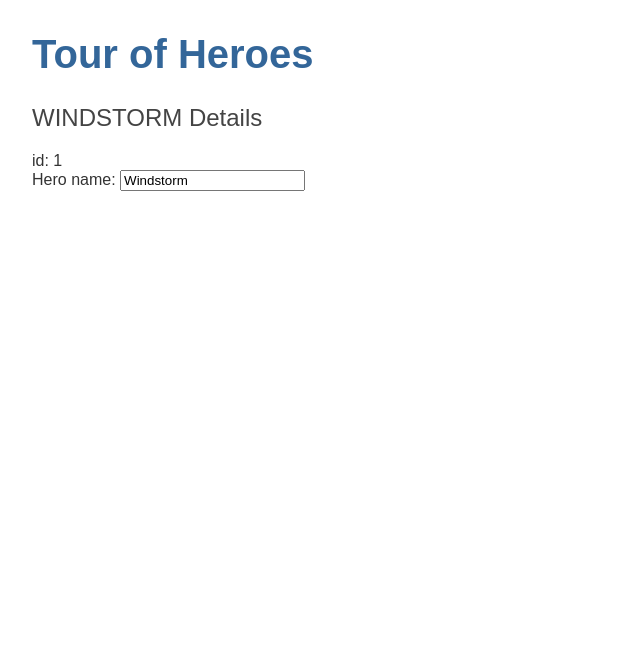
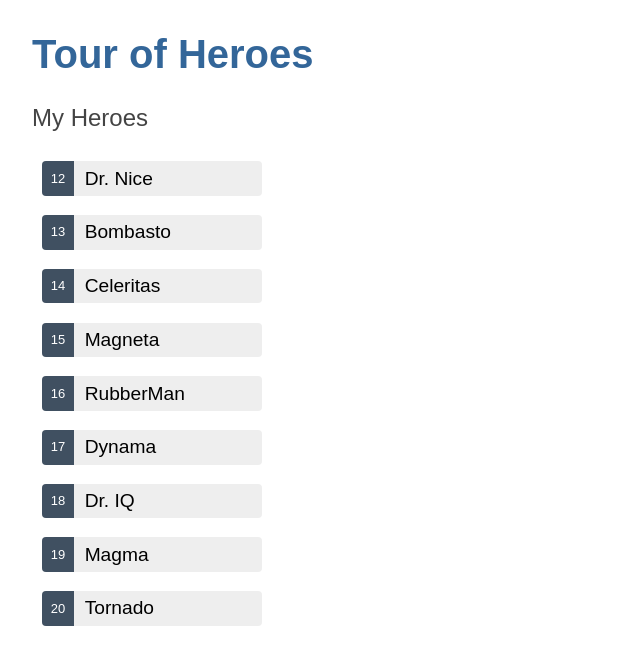
Before and after one commit to jani-heinikoski/sds-full-stack, an Angular app in the folder coursework/angular/angular-tour-of-heroes/: page / in a window 1280 px wide. Shown: the top 664 px of the page, without its empty margins (0-640 px from the left). Built offline with nearby package versions, Linux system fonts and the light colour scheme.

Commit message:
angular module: finished chapter 2. Display a List

```diff
--- a/coursework/angular/angular-tour-of-heroes/src/app/heroes/heroes.component.css
+++ b/coursework/angular/angular-tour-of-heroes/src/app/heroes/heroes.component.css
@@ -0,0 +1,66 @@
+/* HeroesComponent's private CSS styles */
+.heroes {
+  margin: 0 0 2em 0;
+  list-style-type: none;
+  padding: 0;
+  width: 15em;
+}
+
+.heroes li {
+  display: flex;
+}
+
+.heroes button {
+  flex: 1;
+  cursor: pointer;
+  position: relative;
+  left: 0;
+  background-color: #eee;
+  margin: 0.5em;
+  padding: 0;
+  border-radius: 4px;
+  display: flex;
+  align-items: stretch;
+  height: 1.8em;
+}
+
+.heroes button:hover {
+  color: #2c3a41;
+  background-color: #e6e6e6;
+  left: 0.1em;
+}
+
+.heroes button:active {
+  background-color: #525252;
+  color: #fafafa;
+}
+
+.heroes button.selected {
+  background-color: black;
+  color: white;
+}
+
+.heroes button.selected:hover {
+  background-color: #505050;
+  color: white;
+}
+
+.heroes button.selected:active {
+  background-color: black;
+  color: white;
+}
+
+.heroes .badge {
+  display: inline-block;
+  font-size: small;
+  color: white;
+  padding: 0.8em 0.7em 0 0.7em;
+  background-color: #405061;
+  line-height: 1em;
+  margin-right: 0.8em;
+  border-radius: 4px 0 0 4px;
+}
+
+.heroes .name {
+  align-self: center;
+}
--- a/coursework/angular/angular-tour-of-heroes/src/app/heroes/heroes.component.html
+++ b/coursework/angular/angular-tour-of-heroes/src/app/heroes/heroes.component.html
@@ -1,6 +1,23 @@
-<h2>{{ hero.name | uppercase }} Details</h2>
-<div><span>id: </span>{{ hero.id }}</div>
-<div>
-  <label for="name">Hero name: </label>
-  <input id="name" [(ngModel)]="hero.name" placeholder="name" />
+<h2>My Heroes</h2>
+<ul class="heroes">
+  <li *ngFor="let hero of heroes">
+    <button
+      type="button"
+      (click)="onSelect(hero)"
+      [class]="{
+        selected: hero === selectedHero
+      }"
+    >
+      <span class="badge">{{ hero.id }}</span>
+      <span class="name">{{ hero.name }}</span>
+    </button>
+  </li>
+</ul>
+<div *ngIf="selectedHero">
+  <h2>{{ selectedHero.name | uppercase }} Details</h2>
+  <div>id: {{ selectedHero.id }}</div>
+  <div>
+    <label for="hero-name">Hero name: </label>
+    <input id="hero-name" [(ngModel)]="selectedHero.name" placeholder="name" />
+  </div>
 </div>
--- a/coursework/angular/angular-tour-of-heroes/src/app/heroes/heroes.component.ts
+++ b/coursework/angular/angular-tour-of-heroes/src/app/heroes/heroes.component.ts
@@ -1,5 +1,6 @@
 import { Component, OnInit } from '@angular/core';
 import { Hero } from '../hero';
+import { HEROES } from '../mock-heroes';
 
 @Component({
   selector: 'app-heroes',
@@ -7,12 +8,14 @@
   styleUrls: ['./heroes.component.css'],
 })
 export class HeroesComponent implements OnInit {
-  hero: Hero = {
-    id: 1,
-    name: 'Windstorm',
-  };
+  heroes = HEROES;
+  selectedHero?: Hero;
 
   constructor() {}
 
   ngOnInit(): void {}
+
+  onSelect(hero: Hero): void {
+    this.selectedHero = hero;
+  }
 }
--- /dev/null
+++ b/coursework/angular/angular-tour-of-heroes/src/app/mock-heroes.ts
@@ -0,0 +1,13 @@
+import { Hero } from './hero';
+
+export const HEROES: Hero[] = [
+  { id: 12, name: 'Dr. Nice' },
+  { id: 13, name: 'Bombasto' },
+  { id: 14, name: 'Celeritas' },
+  { id: 15, name: 'Magneta' },
+  { id: 16, name: 'RubberMan' },
+  { id: 17, name: 'Dynama' },
+  { id: 18, name: 'Dr. IQ' },
+  { id: 19, name: 'Magma' },
+  { id: 20, name: 'Tornado' },
+];
```
